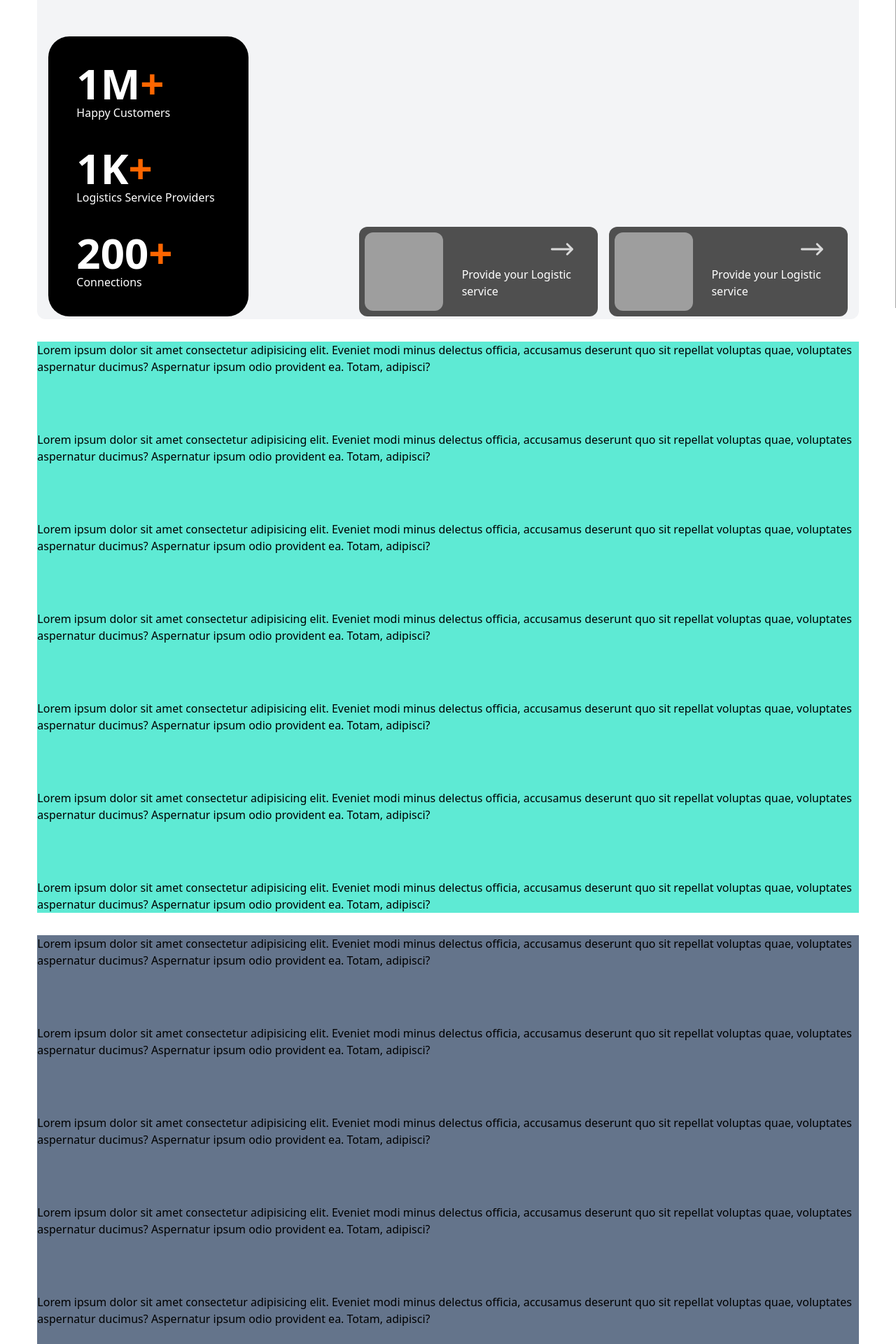
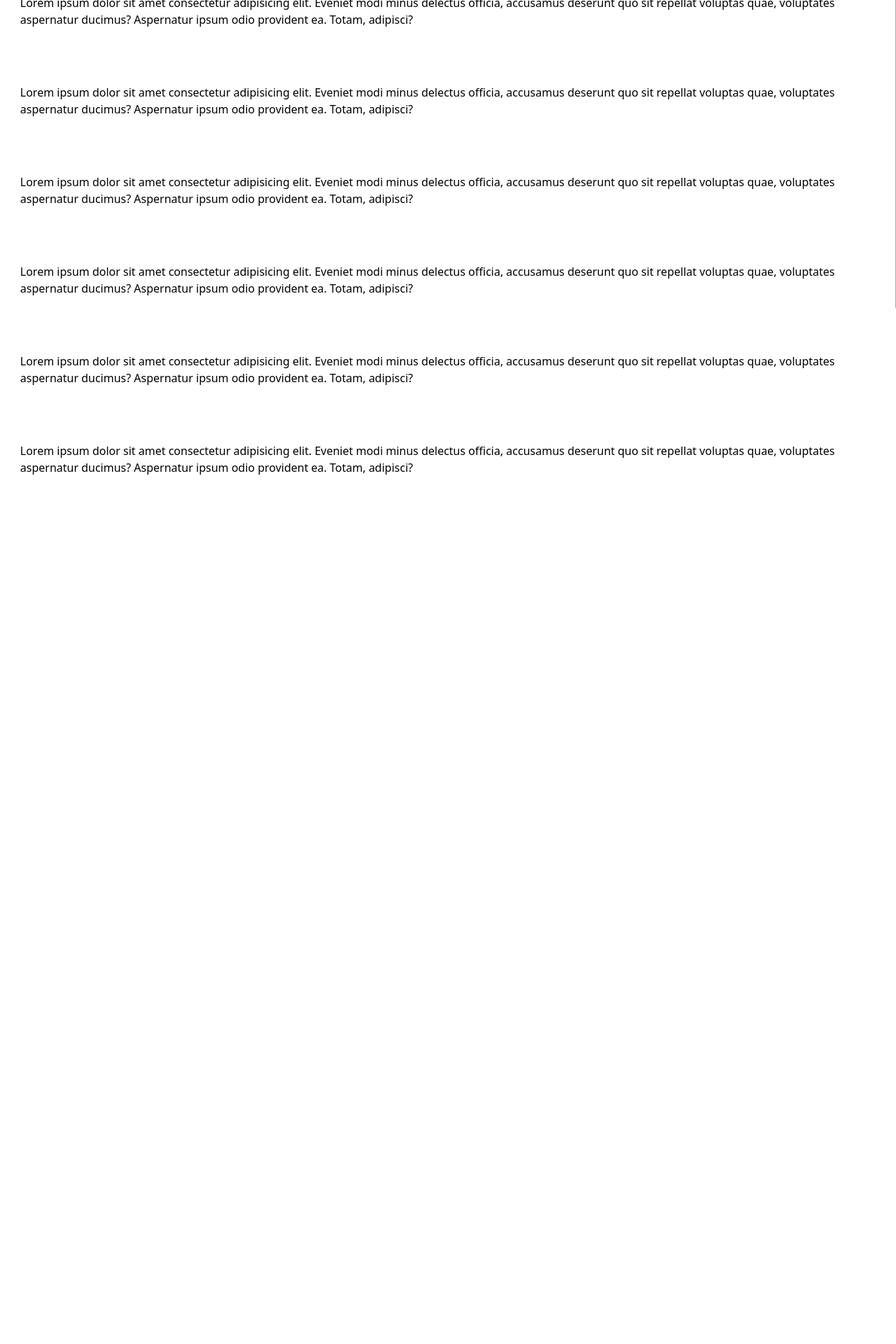
Before and after one commit to Logbiz-Private-Lilmited/LogbizFB, a React (Vite) app: page / in a window 1280 px wide. Shown: the part 360-2280 px from the top of the page at 70% size. After the commit the page ends 1040 px from the top, so only its background shows below. Built offline with nearby package versions, Linux system fonts and the light colour scheme; grey boxes are pictures that could not be loaded.

Commit message:
Revert "Services And SignUP"
This reverts commit b92a1a6aeb57449e761a526f1b329f27a4cd05b0.

```diff
--- a/src/App.jsx
+++ b/src/App.jsx
@@ -1,15 +1,20 @@
-import { Routes, Route, Navigate } from "react-router-dom";
-import { Navbar } from "./components/Navbar/Navbar";
-import { HomeView } from "./views/HomeView";
-import { ServicesView } from "./views/ServicesView";
-import { DashboardView } from "./views/DashboardView";
-import { ServicesListingView } from "./views/ServicesListingView";
-import { ContactView } from "./views/ContactView";
-import { LoginView } from "./views/LoginView";
+import { Routes, Route, Navigate } from 'react-router-dom'
+import { Navbar } from './components/Navbar/Navbar'
+import { HomeView } from './views/HomeView'
+import { ServicesView } from './views/ServicesView'
+import { DashboardView } from './views/DashboardView'
+import { ServicesListingView } from './views/ServicesListingView'
+import { ContactView } from './views/ContactView'
+import { LoginView } from './views/LoginView'
 
 function App() {
-  const newLocal = (
-    <div className="mt-28">
+
+  return (
+    <div className='flex flex-col items-center mt-4'>
+
+      <Navbar />
+
+      <div className='mt-28 w-[98%]'>
         <Routes>
           <Route path="*" element={<Navigate to="/" />} />
           <Route path="/" element={<HomeView />} />
@@ -20,14 +25,9 @@ function App() {
           <Route path="/login" element={<LoginView />} />
         </Routes>
       </div>
-  );
-  return (
-    <div className="flex flex-col items-center mt-4">
-      <Navbar />
 
-      {newLocal}
     </div>
-  );
+  )
 }
 
-export default App;
+export default App
--- a/src/components/HeroSection/ServiceBtn.jsx
+++ /dev/null
@@ -1,42 +0,0 @@
-import React from "react";
-import RightArrow from "../../assets/HeroSection/right-arrow.svg";
-
-const ServiceBtn = ({ title, img, scrollTo }) => {
-  console.log("scrollTo:", scrollTo); // Debugging the scrollTo prop
-
-  const handleClick = (e) => {
-    e.preventDefault();
-    if (scrollTo) {
-      const targetElement = document.getElementById(scrollTo);
-      if (targetElement) {
-        targetElement.scrollIntoView({ behavior: "smooth" });
-      } else {
-        console.error(`Element with ID ${scrollTo} not found.`);
-      }
-    }
-  };
-
-  return (
-    <a href={`#${scrollTo}`} onClick={handleClick}>
-      <div className="w-fit h-30 bg-[#4F4F4F] flex items-center p-2 rounded-xl">
-        <img
-          src={img}
-          alt="Hero1"
-          className="h-28 rounded-xl w-28"
-          loading="lazy"
-        />
-        <div className="flex flex-col justify-between h-full items-center">
-          <img
-            src={RightArrow}
-            alt="right-arrow"
-            className="md:h-8 h-6 mb-2 xl:ml-32 ml-24"
-            loading="lazy"
-          />
-          <p className="text-white w-3/4 mb-2">{title}</p>
-        </div>
-      </div>
-    </a>
-  );
-};
-
-export default ServiceBtn;
--- a/src/components/HeroSection/Stats.jsx
+++ /dev/null
@@ -1,26 +0,0 @@
-import React from "react";
-
-const Stats = () => {
-  const stats = [
-    { title: "Happy Customers", count: "1M" },
-    { title: "Logistics Service Providers", count: "1K" },
-    { title: "Connections", count: "200" },
-  ];
-  return (
-    <div className="bg-black w-full md:w-2/5 lg:w-1/4 2xl:h-[440px] h-[400px] rounded-[30px] text-start flex justify-evenly flex-col px-10">
-      {stats.map((item) => {
-        return (
-          <div className="text-white" key={item.title}>
-            <h1 className="lg:text-6xl text-5xl font-bold">
-              {item.count}
-              <span className="text-customOrange">+</span>
-            </h1>
-            <p>{item.title}</p>
-          </div>
-        );
-      })}
-    </div>
-  );
-};
-
-export default Stats;
--- a/src/views/HomeView.jsx
+++ b/src/views/HomeView.jsx
@@ -1,129 +1,19 @@
-import React from "react";
-import Stats from "../components/HeroSection/Stats";
-import ServiceBtn from "../components/HeroSection/ServiceBtn";
-
-import Hero1 from "../assets/HeroSection/Hero1.jpeg";
+import React from 'react'
 
 export const HomeView = () => {
   return (
-    <div className="w-11/12 mx-auto">
-      <section className="flex flex-col justify-between md:h-[86vh] w-full bg-gray-100 rounded-xl p-4 gap-8 md:gap-10">
-        <div className="md:text-5xl xl:text-6xl 2xl:text-7xl font-bold lg:w-2/3 md:1/4 sm:w-1/2 w-full text-4xl xl:m-6 lg:pr-[210px]">
-          A reliable <span className="text-customOrange">logistic</span> service
-          for <span className="text-customOrange">all scales</span> of business.{" "}
-        </div>
-        <div className="flex justify-between md:items-end items-center flex-col md:flex-row gap-8 lg:gap-0">
-          <Stats />
-          <div className="flex gap-2 lg:gap-4 flex-col md:flex-row">
-            <ServiceBtn
-              img={Hero1}
-              title="Provide your Logistic service"
-              scrollTo="section1"
-            />
-            <ServiceBtn
-              img={Hero1}
-              title="Provide your Logistic service"
-              scrollTo="section2" // Change this to another section ID if needed
-            />
-          </div>
-        </div>
-      </section>
+    <div className='mx-auto px-4'>
+      <h1 className='font-bold text-center mb-16 text-2xl'>Home View</h1>
 
-      <section
-        className="flex flex-col gap-20 mt-8 h-full bg-teal-300"
-        id="section1"
-      >
-        <p>
-          Lorem ipsum dolor sit amet consectetur adipisicing elit. Eveniet modi
-          minus delectus officia, accusamus deserunt quo sit repellat voluptas
-          quae, voluptates aspernatur ducimus? Aspernatur ipsum odio provident
-          ea. Totam, adipisci?
-        </p>
-        <p>
-          Lorem ipsum dolor sit amet consectetur adipisicing elit. Eveniet modi
-          minus delectus officia, accusamus deserunt quo sit repellat voluptas
-          quae, voluptates aspernatur ducimus? Aspernatur ipsum odio provident
-          ea. Totam, adipisci?
-        </p>
-        <p>
-          Lorem ipsum dolor sit amet consectetur adipisicing elit. Eveniet modi
-          minus delectus officia, accusamus deserunt quo sit repellat voluptas
-          quae, voluptates aspernatur ducimus? Aspernatur ipsum odio provident
-          ea. Totam, adipisci?
-        </p>
-        <p>
-          Lorem ipsum dolor sit amet consectetur adipisicing elit. Eveniet modi
-          minus delectus officia, accusamus deserunt quo sit repellat voluptas
-          quae, voluptates aspernatur ducimus? Aspernatur ipsum odio provident
-          ea. Totam, adipisci?
-        </p>
-        <p>
-          Lorem ipsum dolor sit amet consectetur adipisicing elit. Eveniet modi
-          minus delectus officia, accusamus deserunt quo sit repellat voluptas
-          quae, voluptates aspernatur ducimus? Aspernatur ipsum odio provident
-          ea. Totam, adipisci?
-        </p>
-        <p>
-          Lorem ipsum dolor sit amet consectetur adipisicing elit. Eveniet modi
-          minus delectus officia, accusamus deserunt quo sit repellat voluptas
-          quae, voluptates aspernatur ducimus? Aspernatur ipsum odio provident
-          ea. Totam, adipisci?
-        </p>
-        <p>
-          Lorem ipsum dolor sit amet consectetur adipisicing elit. Eveniet modi
-          minus delectus officia, accusamus deserunt quo sit repellat voluptas
-          quae, voluptates aspernatur ducimus? Aspernatur ipsum odio provident
-          ea. Totam, adipisci?
-        </p>
-      </section>
-
-      <section
-        className="flex flex-col gap-20 mt-8 h-full bg-slate-500"
-        id="section2"
-      >
-        <p>
-          Lorem ipsum dolor sit amet consectetur adipisicing elit. Eveniet modi
-          minus delectus officia, accusamus deserunt quo sit repellat voluptas
-          quae, voluptates aspernatur ducimus? Aspernatur ipsum odio provident
-          ea. Totam, adipisci?
-        </p>
-        <p>
-          Lorem ipsum dolor sit amet consectetur adipisicing elit. Eveniet modi
-          minus delectus officia, accusamus deserunt quo sit repellat voluptas
-          quae, voluptates aspernatur ducimus? Aspernatur ipsum odio provident
-          ea. Totam, adipisci?
-        </p>
-        <p>
-          Lorem ipsum dolor sit amet consectetur adipisicing elit. Eveniet modi
-          minus delectus officia, accusamus deserunt quo sit repellat voluptas
-          quae, voluptates aspernatur ducimus? Aspernatur ipsum odio provident
-          ea. Totam, adipisci?
-        </p>
-        <p>
-          Lorem ipsum dolor sit amet consectetur adipisicing elit. Eveniet modi
-          minus delectus officia, accusamus deserunt quo sit repellat voluptas
-          quae, voluptates aspernatur ducimus? Aspernatur ipsum odio provident
-          ea. Totam, adipisci?
-        </p>
-        <p>
-          Lorem ipsum dolor sit amet consectetur adipisicing elit. Eveniet modi
-          minus delectus officia, accusamus deserunt quo sit repellat voluptas
-          quae, voluptates aspernatur ducimus? Aspernatur ipsum odio provident
-          ea. Totam, adipisci?
-        </p>
-        <p>
-          Lorem ipsum dolor sit amet consectetur adipisicing elit. Eveniet modi
-          minus delectus officia, accusamus deserunt quo sit repellat voluptas
-          quae, voluptates aspernatur ducimus? Aspernatur ipsum odio provident
-          ea. Totam, adipisci?
-        </p>
-        <p id="section2">
-          Lorem ipsum dolor sit amet consectetur adipisicing elit. Eveniet modi
-          minus delectus officia, accusamus deserunt quo sit repellat voluptas
-          quae, voluptates aspernatur ducimus? Aspernatur ipsum odio provident
-          ea. Totam, adipisci?
-        </p>
+      <section className='flex flex-col gap-20'>
+        <p>Lorem ipsum dolor sit amet consectetur adipisicing elit. Eveniet modi minus delectus officia, accusamus deserunt quo sit repellat voluptas quae, voluptates aspernatur ducimus? Aspernatur ipsum odio provident ea. Totam, adipisci?</p>
+        <p>Lorem ipsum dolor sit amet consectetur adipisicing elit. Eveniet modi minus delectus officia, accusamus deserunt quo sit repellat voluptas quae, voluptates aspernatur ducimus? Aspernatur ipsum odio provident ea. Totam, adipisci?</p>
+        <p>Lorem ipsum dolor sit amet consectetur adipisicing elit. Eveniet modi minus delectus officia, accusamus deserunt quo sit repellat voluptas quae, voluptates aspernatur ducimus? Aspernatur ipsum odio provident ea. Totam, adipisci?</p>
+        <p>Lorem ipsum dolor sit amet consectetur adipisicing elit. Eveniet modi minus delectus officia, accusamus deserunt quo sit repellat voluptas quae, voluptates aspernatur ducimus? Aspernatur ipsum odio provident ea. Totam, adipisci?</p>
+        <p>Lorem ipsum dolor sit amet consectetur adipisicing elit. Eveniet modi minus delectus officia, accusamus deserunt quo sit repellat voluptas quae, voluptates aspernatur ducimus? Aspernatur ipsum odio provident ea. Totam, adipisci?</p>
+        <p>Lorem ipsum dolor sit amet consectetur adipisicing elit. Eveniet modi minus delectus officia, accusamus deserunt quo sit repellat voluptas quae, voluptates aspernatur ducimus? Aspernatur ipsum odio provident ea. Totam, adipisci?</p>
+        <p>Lorem ipsum dolor sit amet consectetur adipisicing elit. Eveniet modi minus delectus officia, accusamus deserunt quo sit repellat voluptas quae, voluptates aspernatur ducimus? Aspernatur ipsum odio provident ea. Totam, adipisci?</p>
       </section>
     </div>
-  );
-};
+  )
+}
```
Also changed, not shown: src/assets/HeroSection/right-arrow.svg (deleted), 1 other file (tests, documents, lock files or other folders). Lines whose indentation alone changed are shown as unchanged.
